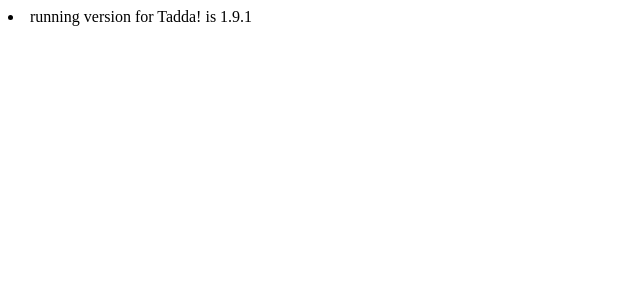
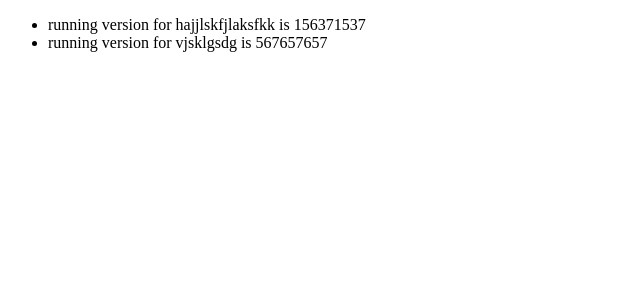
Before and after one commit to Informasjonsforvaltning/a-front-end-service, a React app: page / in a window 1280 px wide. Shown: the top 300 px of the page, without its empty margins (0-640 px from the left). Built offline with nearby package versions, Linux system fonts and the light colour scheme.

Commit message:
service list

```diff
--- a/src/components/service-list-item.component.tsx
+++ /dev/null
@@ -1,5 +0,0 @@
-import * as React from "react";
-
-export interface ServiceProps { name: string; version: string}
-
-export const Service = (props: ServiceProps) => <li>running version for {props.name} is {props.version}</li>
--- /dev/null
+++ b/src/components/service-list/service-list-item/service-list-item.component.tsx
@@ -0,0 +1,6 @@
+import * as React from "react";
+import { type } from "os";
+
+export type VersionProps = { name: string; version: string}
+
+export const ServiceListItem = (props: VersionProps) => <li>running version for {props.name} is {props.version}</li>
--- /dev/null
+++ b/src/components/service-list/service.list.component.tsx
@@ -0,0 +1,7 @@
+import * as React from "react"
+import { VersionProps, ServiceListItem } from "./service-list-item/service-list-item.component"
+const placeholder = [{name: "hajjlskfjlaksfkk", version: "156371537"},{name: "vjsklgsdg", version: "567657657"}]
+
+
+export const ServiceList = () =>
+<ul> { placeholder.map((value,index) => {return <ServiceListItem key={index} name={value.name} version={value.version}/>; }) }</ul>
--- a/src/index.html
+++ b/src/index.html
@@ -6,12 +6,5 @@
     </head>
     <body>
         <div id="container"></div>
-
-        <!-- Dependencies -->
-        <script src="../node_modules/react/umd/react.development.js"></script>
-        <script src="../node_modules/react-dom/umd/react-dom.development.js"></script>
-
-        <!-- Main -->
-        <script src="../dist/main.js"></script>
     </body>
 </html>
--- a/src/index.tsx
+++ b/src/index.tsx
@@ -1,7 +1,7 @@
 import * as React from "react";
 import * as ReactDom from "react-dom";
 
-import {Service} from './components/service-list-item.component'
-
-ReactDom.render( <Service name="Tadda!" version="1.9.1"/>,
+import { ServiceList } from "./components/service-list/service.list.component";
+const placeholder = [{name: "hjkk", version: "156371537"},{name: "vjsklgsdg", version: "567657657"}]
+ReactDom.render( <ServiceList/>,
                     document.getElementById('container'));
```
